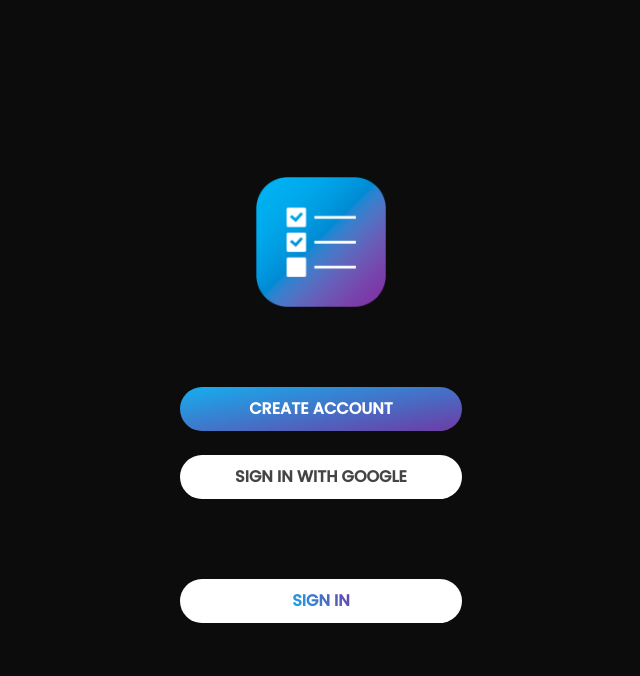
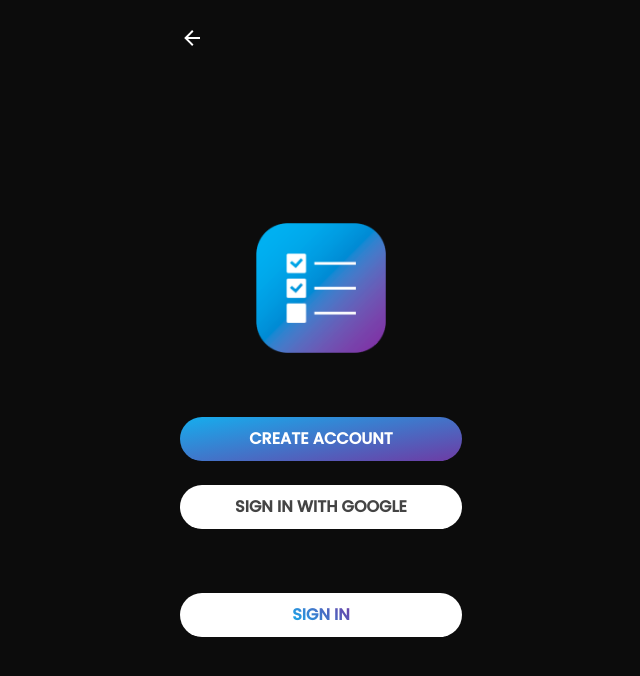
Before and after one commit to lucasnr/node-react-todo, a React (Create React App) app in the folder web/: page / in a window 1280 px wide. Shown: the top 676 px of the page, without its empty margins (319-959 px from the left). Built offline with nearby package versions, Linux system fonts and the light colour scheme; the HTML template or start-up script is replaced by a standard one.

Commit message:
Create go back button

```diff
--- a/web/src/components/Container/index.js
+++ b/web/src/components/Container/index.js
@@ -1,16 +1,21 @@
-import React from 'react';
+import React, { useCallback } from 'react';
+import { useHistory } from 'react-router-dom';
 
-import { Wrapper, Content, Message, Loading, LoadingContainer } from './styles';
+import { Wrapper, Content, Message, Loading, GoBackButton } from './styles';
 
 export default function Container({ children, loading }) {
+	const history = useHistory();
+	const handleClick = useCallback(() => {
+		history.goBack();
+	}, [history]);
+
 	return (
 		<Wrapper>
-			{loading && (
-				<LoadingContainer>
-					<Loading />
-				</LoadingContainer>
-			)}
-			<Content>{children}</Content>
+			{loading && <Loading />}
+			<Content>
+				<GoBackButton onClick={handleClick} />
+				{children}
+			</Content>
 		</Wrapper>
 	);
 }
--- a/web/src/components/Container/styles.js
+++ b/web/src/components/Container/styles.js
@@ -1,3 +1,4 @@
+import React from 'react';
 import styled, { keyframes } from 'styled-components';
 
 import { backgroundColor, primaryColor, secondaryColor } from '../../colors';
@@ -22,8 +23,13 @@ export const Content = styled.div`
 	position: relative;
 	width: 100%;
 
-	& > *:not(:last-child) {
-		margin-bottom: 5rem;
+	& > * {
+		margin-bottom: 3rem;
+		margin-top: 1rem;
+
+		&:last-child {
+			margin-bottom: auto;
+		}
 	}
 `;
 
@@ -73,18 +79,7 @@ const background = keyframes`
   }
 `;
 
-export const LoadingContainer = styled.div`
-	align-items: center;
-	background-color: ${backgroundColor};
-	display: flex;
-	height: 100vh;
-	justify-content: center;
-	position: fixed;
-	width: 100vw;
-	z-index: 5;
-`;
-
-export const Loading = styled.span`
+export const LoadingContent = styled.span`
 	animation: ${rotate} 0.75s linear infinite forwards;
 	background-color: transparent;
 	border: 4px solid;
@@ -101,3 +96,43 @@ export const Loading = styled.span`
 		width: 4rem;
 	}
 `;
+
+export const Loading = styled.div`
+	align-items: center;
+	background-color: ${backgroundColor};
+	display: flex;
+	height: 100vh;
+	justify-content: center;
+	position: fixed;
+	width: 100vw;
+	z-index: 5;
+`;
+
+Loading.defaultProps = {
+	children: <LoadingContent />,
+};
+
+export const GoBackButton = styled.button`
+	background-color: transparent;
+	border: none;
+	border-radius: 0.25rem;
+	color: #fff;
+	display: flex;
+	font-size: 0.75rem;
+	margin: 0px;
+	margin-bottom: auto !important;
+	margin-right: auto;
+	padding: 0.625rem 1rem;
+	padding-left: 0px;
+`;
+
+GoBackButton.defaultProps = {
+	children: (
+		<svg style={{ width: 24, height: 24 }} viewBox="0 0 24 24">
+			<path
+				fill="currentColor"
+				d="M20,11V13H8L13.5,18.5L12.08,19.92L4.16,12L12.08,4.08L13.5,5.5L8,11H20Z"
+			/>
+		</svg>
+	),
+};
--- a/web/src/components/Title/index.js
+++ b/web/src/components/Title/index.js
@@ -1,11 +1,10 @@
 import styled from 'styled-components';
 
 const Title = styled.h2`
-  color: #fff;
-  font-size: 1.75rem;
-  margin-bottom: 0px;
-  margin-top: 0px;
-  width: 100%;
+	color: #fff;
+	font-size: 1.75rem;
+	margin-top: 0px;
+	width: 100%;
 `;
 
 export default Title;
```
